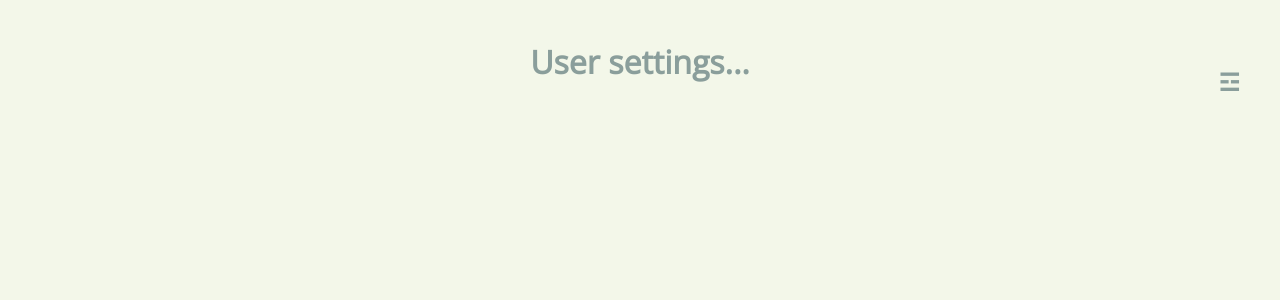
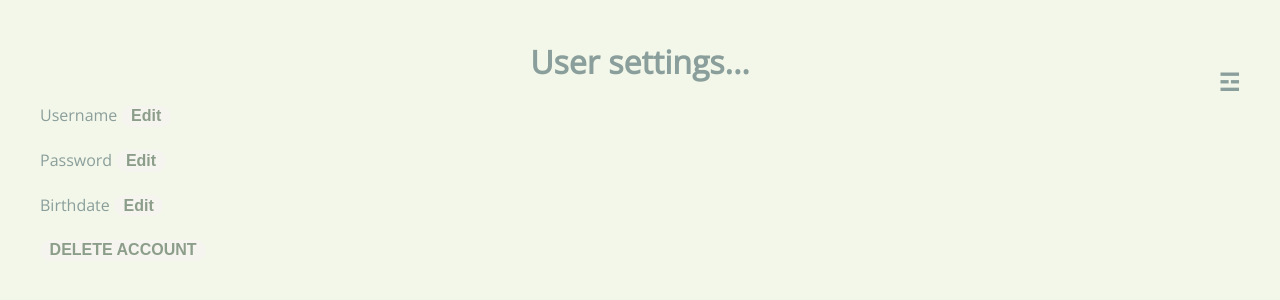
Before and after one commit to sofiakatzman/Milestones, a React (Create React App) app in the folder client/: page /settings in a window 1280 px wide. Shown: the top 300 px of the page. Built offline with nearby package versions, Linux system fonts and the light colour scheme.

Commit message:
add form for user settings

```diff
--- a/client/src/components/Settings.js
+++ b/client/src/components/Settings.js
@@ -1,10 +1,137 @@
-function Settings(){
+import React from 'react'
+import { useFormik } from 'formik'
+import * as yup from 'yup'
+import { useState } from 'react'
 
-    return(
-        <>
-        <h1>User settings...</h1>
-        </>
-    )
+function Settings() {
+
+  const [editable, setEditable] = useState({
+    username: false,
+    birthday: false,
+    password: false,
+  })
+
+  const formSchema = yup.object().shape({
+    username: yup.string().required('Please enter a username'),
+    password: yup.string().required('Please enter a password'),
+    birthday: yup.date().required('Please enter your birthdate.'),
+  })
+
+  const formik = useFormik({
+    initialValues: {
+      username: '',
+      birthday: '',
+      password: '',
+    },
+    validationSchema: formSchema,
+    onSubmit: (values) => {
+      console.log(values)
+      // Make separate fetch requests to patch individual fields based on logged in user's id
+      if (editable.username) {
+        // fetch request to update username
+      }
+      if (editable.password) {
+        // fetch request to update password
+      }
+      if (editable.birthday) {
+        // fetch request to update birthday
+      }
+    },
+  })
+
+  const toggleEditable = (field) => {
+    setEditable((prevState) => ({
+      ...prevState,
+      [field]: !prevState[field],
+    }))
+  }
+
+  const deleteAccount = () => {
+    //add css to this button so its red and an erro
+    //function will delete user account -> send delete request to user
+
+  }
+  return (
+    <>
+      <h1>User settings...</h1>
+      {/* <h2>Hello, {user.username}</h2> */}
+      <form onSubmit={formik.handleSubmit}>
+        <label>Username </label>
+        {editable.username ? (
+          <>
+            <input
+              type="text"
+              name="username"
+              value={formik.values.username}
+              onChange={formik.handleChange}
+            />
+            <button type="button" onClick={() => toggleEditable('username')}>
+              Cancel
+            </button>
+          </>
+        ) : (
+          <>
+            <span>{formik.values.username}</span>
+            <button type="button" onClick={() => toggleEditable('username')}>
+              Edit
+            </button>
+          </>
+        )}
+        <br />
+        <br />
+        <label>Password </label>
+        {editable.password ? (
+          <>
+            <input
+              type="password"
+              name="password"
+              value={formik.values.password}
+              onChange={formik.handleChange}
+            />
+            <button type="button" onClick={() => toggleEditable('password')}>
+              Cancel
+            </button>
+          </>
+        ) : (
+          <>
+            <span>{formik.values.password}</span>
+            <button type="button" onClick={() => toggleEditable('password')}>
+              Edit
+            </button>
+          </>
+        )}
+        <br />
+        <br />
+        <label>Birthdate </label>
+        {editable.birthday ? (
+          <>
+            <input
+              type="date"
+              name="birthday"
+              value={formik.values.birthday}
+              onChange={formik.handleChange}
+            />
+            <button type="button" onClick={() => toggleEditable('birthday')}>
+              Cancel
+            </button>
+          </>
+        ) : (
+          <>
+            <span>{formik.values.birthday}</span>
+            <button type="button" onClick={() => toggleEditable('birthday')}>
+              Edit
+            </button>
+          </>
+        )}
+        <br />
+        <br />
+        {editable.username || editable.password || editable.birthday ? (
+          <button type="submit">Save Changes</button>
+        ) : null}
+        <button className="delete" onClick={deleteAccount}>DELETE ACCOUNT</button>
+      </form>
+    </>
+  )
 }
 
 export default Settings
```
